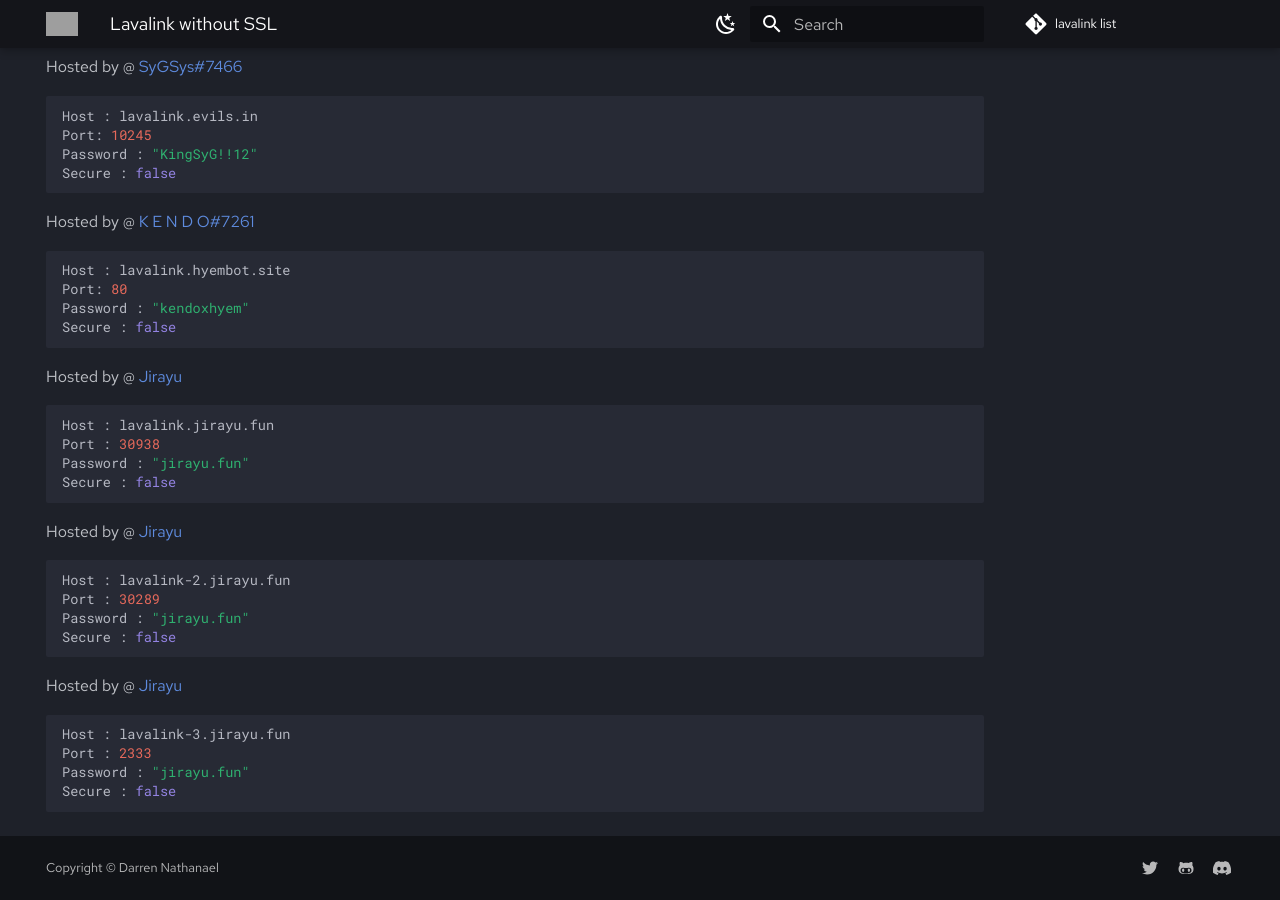
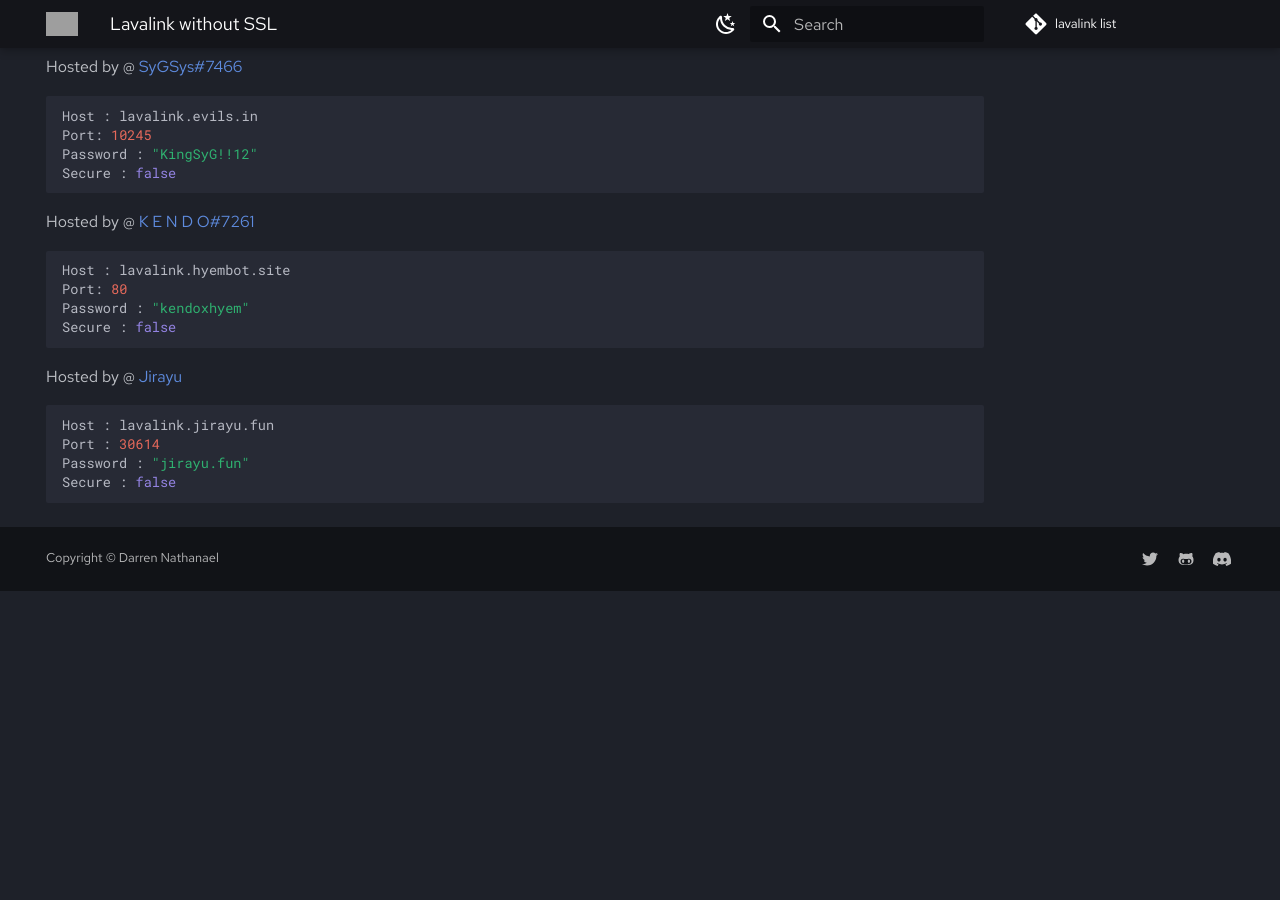
Before and after one commit to DarrenOfficial/lavalink-list, an MkDocs documentation site: the page built from docs/NoSSL/lavalink-without-ssl.md, in a window 1280 px wide and 900 px high, scrolled down 3603 px. Built offline with MkDocs 1.6.1 and Material for MkDocs 9.7.7, drawn with Linux system fonts in a browser that asks for light colours; comment, search, counter and statistics services are not loaded; after the commit the page ends 4194 px from its top, so only the background shows below that; grey boxes are pictures that could not be loaded.

Commit message:
Update lavalink-without-ssl.md

````diff
--- a/docs/NoSSL/lavalink-without-ssl.md
+++ b/docs/NoSSL/lavalink-without-ssl.md
@@ -202,23 +202,7 @@ Secure : false
 Hosted by @ [Jirayu](https://jirayu.fun/)
 ```bash
 Host : lavalink.jirayu.fun
-Port : 30938
+Port : 30614
 Password : "jirayu.fun"
 Secure : false
 ```
-
-Hosted by @ [Jirayu](https://jirayu.fun/)
-```bash
-Host : lavalink-2.jirayu.fun
-Port : 30289
-Password : "jirayu.fun"
-Secure : false
-```
-
-Hosted by @ [Jirayu](https://jirayu.fun/)
-```bash
-Host : lavalink-3.jirayu.fun
-Port : 2333
-Password : "jirayu.fun"
-Secure : false
-```
````
